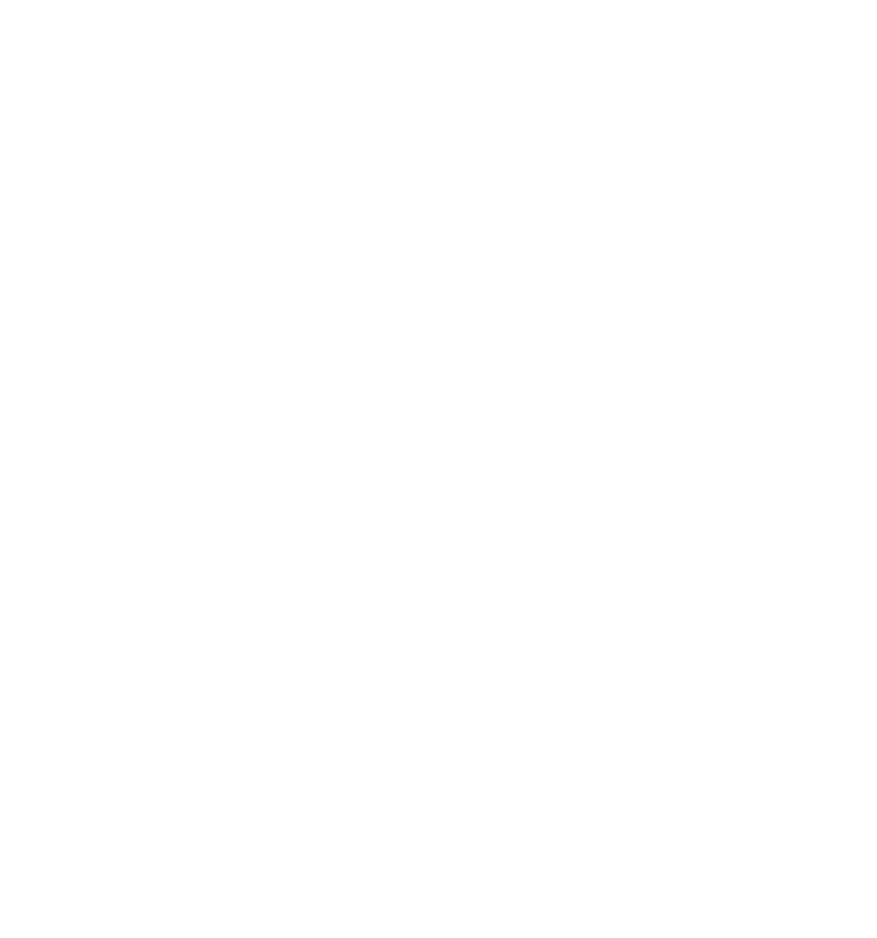
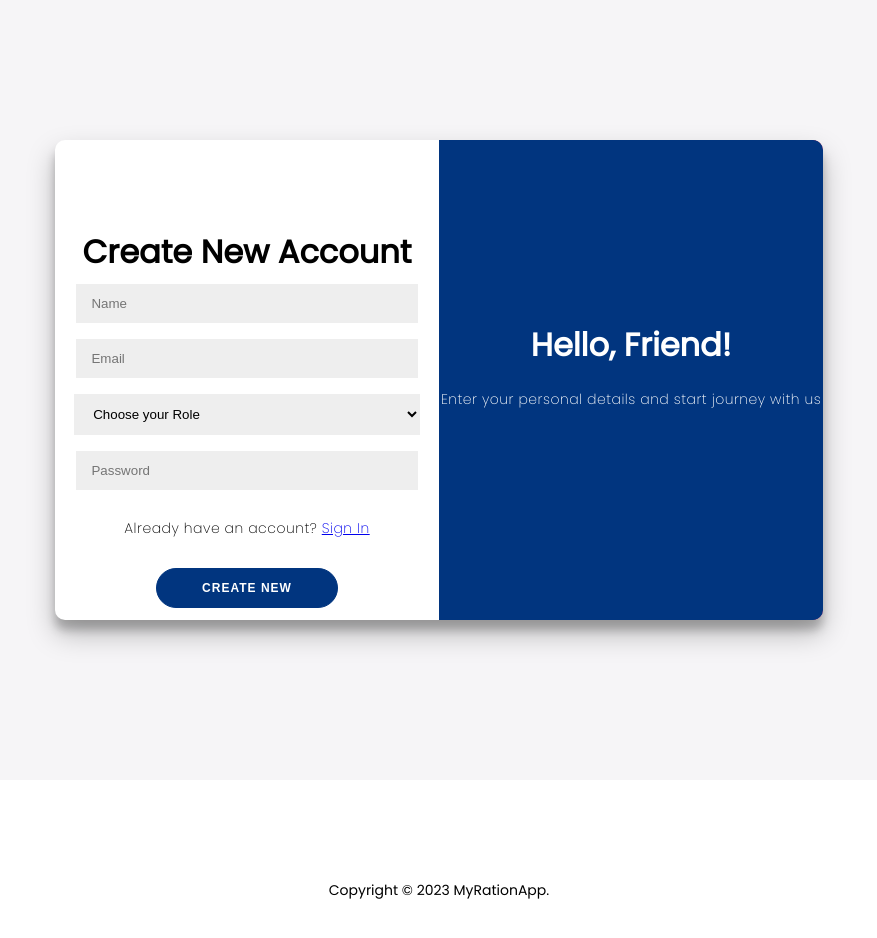
Before and after one commit to atharva030/TIAA-Frontend, a React (Create React App) app: page /register in a window 1280 px wide. Before the commit this address had no page. Shown: the top 938 px of the page, without its empty margins (201-1078 px from the left). Before the commit the page ends 800 px from the top, so only its background shows below. Built offline with nearby package versions, Linux system fonts and the light colour scheme; a web font is replaced by a local one.

Commit message:
Bg-color

```diff
--- a/src/App.js
+++ b/src/App.js
@@ -43,28 +43,27 @@
   };
 
   return (
-    // <BrowserRouter>
-    //   <Routes>
-    //     {/* Login page */}
-    //     <Route path="/" element={<Login />} />
-    //     {/* Register page */}
-    //     <Route path="/register" element={<Register />} />
-
-    //     {/* Other pages */}
-    //     <Route path="/home" element={<List />} />
-    //     {/* <Route path="/hotels/:id" element={<Hotel />} /> */}
-    //     <Route path="/slots" element={<Slots />} />
-    //     <Route path="/history" element={<History />} />
-    //   </Routes>
-    //   {/* Footer */}
-    //   <Footer />
-    // </BrowserRouter>
     <BrowserRouter>
-    <Routes>
-<Route path="/" element={<List />} />
-<Route path="/slots" element={<Slots />} />
-</Routes>
-</BrowserRouter>
+      <Routes>
+        {/* Login page */}
+        <Route path="/" element={<Login />} />
+        {/* Register page */}
+        <Route path="/register" element={<Register />} />
+        {/* Other pages */}
+        <Route path="/home" element={<List />} />
+        {/* <Route path="/hotels/:id" element={<Hotel />} /> */}
+        <Route path="/slots" element={<Slots />} />
+        <Route path="/history" element={<History />} />
+      </Routes>
+      {/* Footer */}
+      <Footer />
+    </BrowserRouter>
+//     {/* <BrowserRouter>
+//     <Routes>
+// <Route path="/" element={<List />} />
+// <Route path="/slots" element={<Slots />} />
+// </Routes>
+// </BrowserRouter> */}
   );
 }
 
--- a/src/components/Login/Login.css
+++ b/src/components/Login/Login.css
@@ -54,8 +54,8 @@
 
 .container button {
 	border-radius: 20px;
-	border: 1px solid #FF4B2B;
-	background-color: #FF4B2B;
+	border: 1px solid #01357f;;
+	background-color: #01357f;
 	color: #FFFFFF;
 	font-size: 12px;
 	font-weight: bold;
@@ -226,6 +226,7 @@
 .overlay-right {
 	right: 0;
 	transform: translateX(0);
+	background-color: #01357f;
 }
 
 .container.right-panel-active .overlay-right {
```
